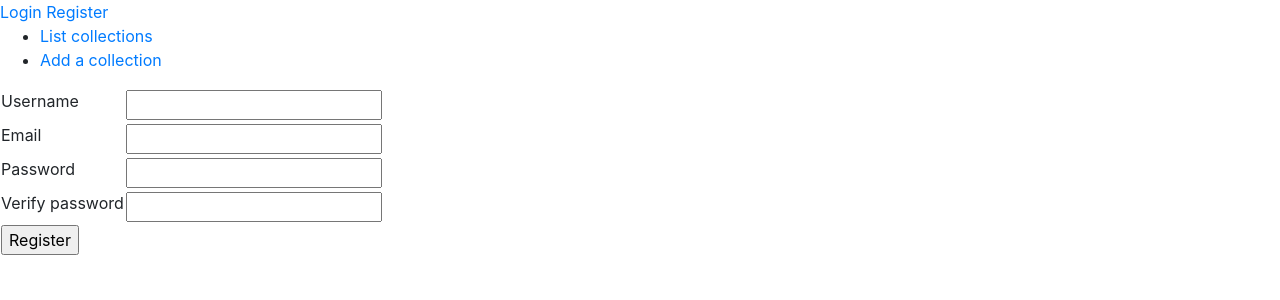
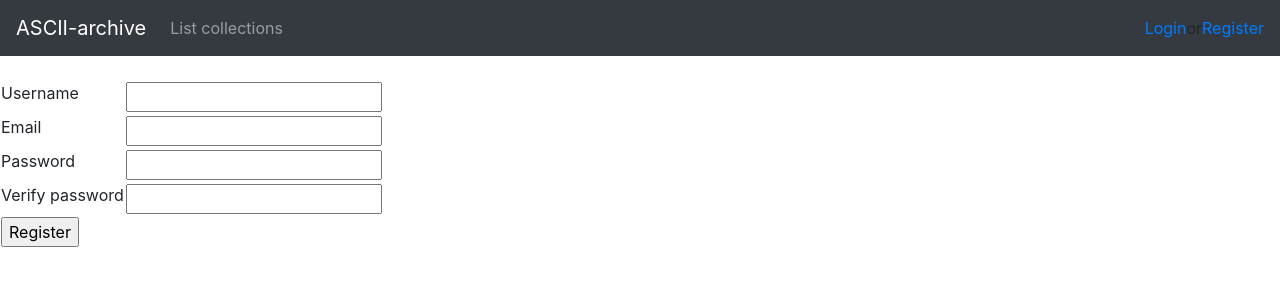
Before and after one commit to ilmari666/tsoha, a Flask app: page /auth/register in a window 1280 px wide. Shown: the top 300 px of the page. Run offline with Flask 2, Linux system fonts and the light colour scheme; some libraries are stand-ins or nearby versions.

Commit message:
add simple bootstrap navi

```diff
--- a/application/templates/layout.html
+++ b/application/templates/layout.html
@@ -8,18 +8,33 @@
   </head>
 
   <body>
-    {% if current_user.is_authenticated %}
-    <p>
-      Logged in as {{ current_user.username }}. <a href="{{ url_for('auth_logout') }}">Logout</a>
-    </p>
-    {% else %}
-      <a href="{{ url_for('auth_login') }}">Login</a>
-      <a href="{{ url_for('auth_register') }}">Register</a>
-    {% endif %}
-    <ul>
-      <li><a href="{{ url_for('collections_list') }}">List collections</a></li>
-      <li><a href="{{ url_for('collection_new_form') }}">Add a collection</a></li>
-    </ul>
+
+
+      <nav class="navbar navbar-expand-md navbar-dark bg-dark mb-4">
+          <a class="navbar-brand" href="#">ASCII-archive</a>
+          <button class="navbar-toggler" type="button" data-toggle="collapse" data-target="#navbarCollapse" aria-controls="navbarCollapse" aria-expanded="false" aria-label="Toggle navigation">
+                  <span class="navbar-toggler-icon"></span>
+          </button>
+          <div class="collapse navbar-collapse" id="navbarCollapse">
+                  <ul class="navbar-nav mr-auto">
+                    <li class="nav-item">
+                      <a class="nav-link" href="{{ url_for('collections_list') }} ">List collections</a>
+                    </li>
+                    {% if current_user.is_authenticated %}
+                    <li class="nav-item">
+                      <a class="nav-link" href="{{ url_for('collection_new_form') }} ">Add a collection</a>
+                    </li>
+                    {% endif %}
+                  </ul>
+                  <div class="form-inline mt-2 mt-md-0">
+              {% if current_user.is_authenticated %}
+              <a href="{{ url_for('auth_logout') }}">Hello {{ current_user.username }} -- Logout</a>
+              {% else %}
+              <a href="{{ url_for('auth_login') }}">Login</a> or <a href="{{ url_for('auth_register') }}">Register</a>
+              {% endif %}
+                  </div>
+          </div>
+  </nav>
 
     {% block body %}
       <p>
```
